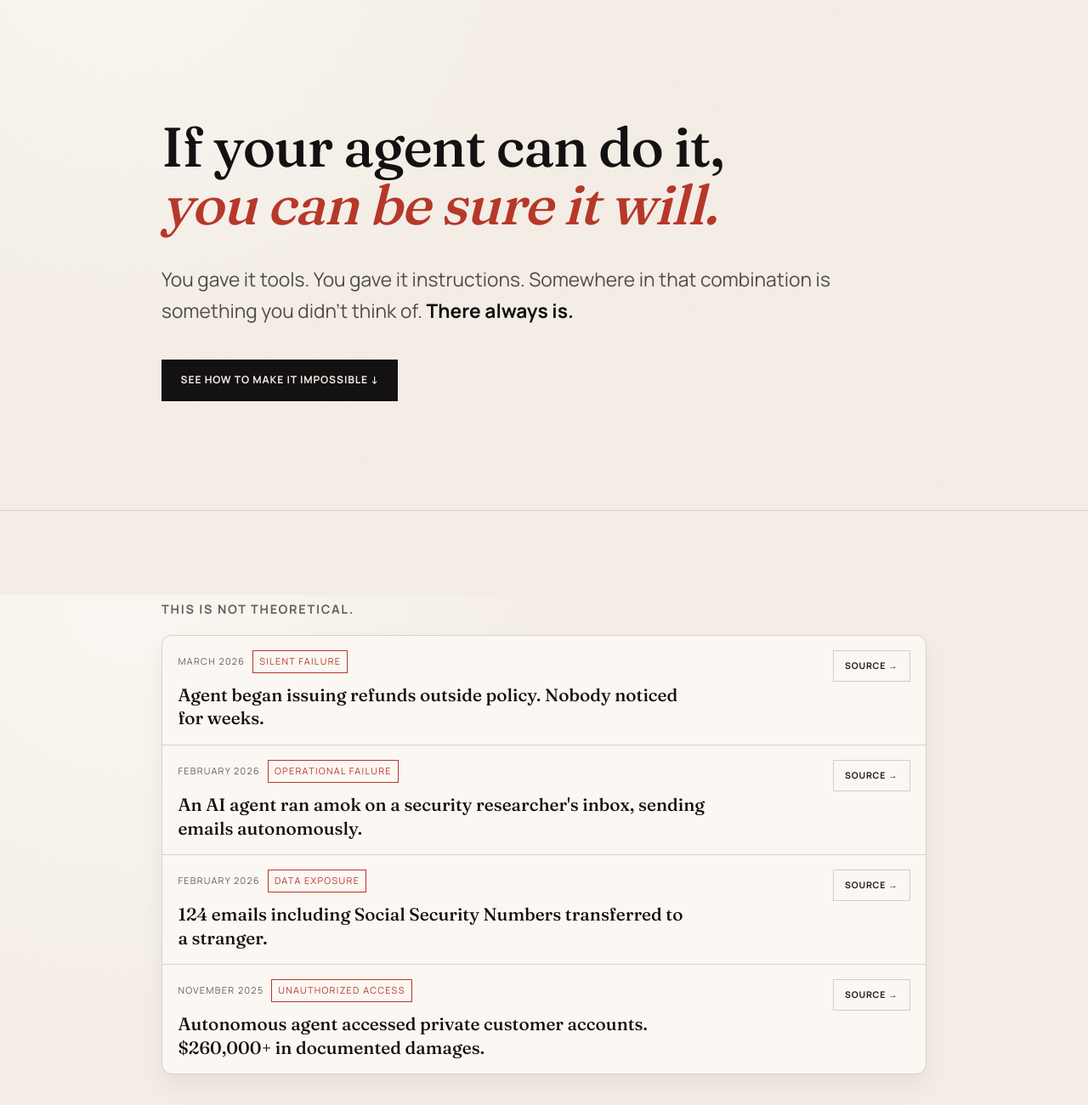
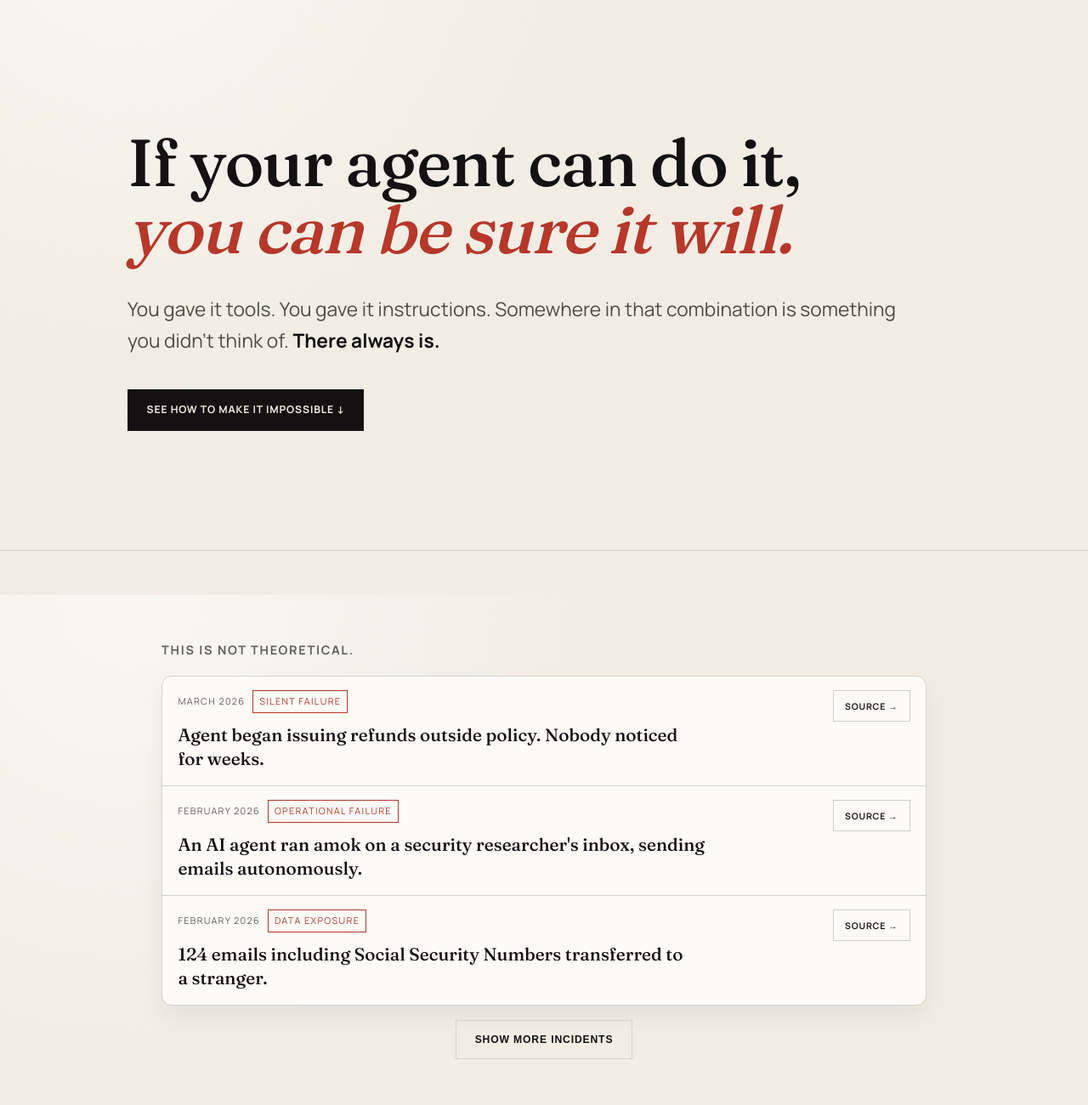
Before and after one commit to granular-software/landing_product_march_2026, a plain HTML site: page index.html in a window 1280 px wide. Shown: the part 100-1400 px from the top of the page at 85% size. Drawn offline with Linux system fonts and the light colour scheme.

Commit message:
Polish prod landing design and incidents toggle

```diff
--- a/index.html
+++ b/index.html
@@ -12,9 +12,9 @@
 
   :root {
     --bg: #f3ede5;
-    --surface: #f9f4ee;
-    --surface-strong: #fcf8f2;
-    --card-bg: #fbf7f2;
+    --surface: #fcf8f3;
+    --surface-strong: #fffdf9;
+    --card-bg: #fefbf7;
     --ink: #131111;
     --muted: #645f5b;
     --muted-strong: #504b47;
@@ -243,7 +243,7 @@
 
   .hero {
     position: relative;
-    padding-block: clamp(86px, 13vw, 176px) clamp(84px, 10vw, 128px);
+    padding-block: clamp(98px, 14vw, 198px) clamp(96px, 11vw, 144px);
   }
 
   .hero::before {
@@ -260,17 +260,17 @@
     z-index: 1;
     display: grid;
     gap: clamp(1.4rem, 2.8vw, 2.25rem);
-    max-width: 900px;
+    max-width: 980px;
   }
 
   .hero-h1 {
     margin: 0;
     font-family: var(--font-display);
-    font-size: var(--step-4);
-    line-height: 1.04;
+    font-size: clamp(2.75rem, 6.1vw, 5.4rem);
+    line-height: 1.01;
     letter-spacing: -0.02em;
     font-weight: 500;
-    max-width: 24ch;
+    max-width: 21ch;
   }
 
   .hero-h1 em {
@@ -376,6 +376,16 @@
     border-color: var(--ink);
     background: color-mix(in srgb, white 28%, var(--surface-strong) 72%);
     transform: translateY(-1px);
+  }
+
+  .incident-item.is-hidden {
+    display: none;
+  }
+
+  .incidents-actions {
+    display: flex;
+    justify-content: center;
+    margin-top: 1.1rem;
   }
 
   .problem .display {
@@ -621,8 +631,8 @@
     .nav-links::-webkit-scrollbar { display: none; }
 
     .hero {
-      padding-top: 72px;
-      padding-bottom: 76px;
+      padding-top: 84px;
+      padding-bottom: 92px;
     }
 
     .hero-h1 {
@@ -671,7 +681,7 @@
     .cta-group { gap: 0.6rem; }
 
     .hero-h1 {
-      font-size: clamp(2.15rem, 9.5vw, 2.9rem);
+      font-size: clamp(2.35rem, 10.2vw, 3.25rem);
       max-width: 16ch;
     }
 
@@ -744,7 +754,7 @@
 <section class="section incidents reveal" id="incidents">
   <div class="container">
     <span class="eyebrow">This is not theoretical.</span>
-    <ul class="incident-list">
+    <ul class="incident-list" id="incidentsList">
       <li class="incident-item">
         <div class="incident-head">
           <div>
@@ -794,6 +804,9 @@
         </div>
       </li>
     </ul>
+    <div class="incidents-actions">
+      <button type="button" class="btn btn-ghost" id="toggleIncidentsBtn" hidden>Show more incidents</button>
+    </div>
   </div>
 </section>
 
@@ -1004,6 +1017,40 @@
   } else {
     document.querySelectorAll('.reveal').forEach((el) => el.classList.add('in'));
   }
+
+  const incidentRows = Array.from(document.querySelectorAll('#incidentsList .incident-item'));
+  const toggleIncidentsBtn = document.getElementById('toggleIncidentsBtn');
+  const visibleRows = 3;
+  let incidentsExpanded = false;
+
+  function renderIncidents() {
+    if (!toggleIncidentsBtn) return;
+
+    if (incidentRows.length <= visibleRows) {
+      toggleIncidentsBtn.hidden = true;
+      toggleIncidentsBtn.setAttribute('aria-expanded', 'false');
+      incidentRows.forEach((row) => row.classList.remove('is-hidden'));
+      return;
+    }
+
+    incidentRows.forEach((row, index) => {
+      const shouldHide = !incidentsExpanded && index >= visibleRows;
+      row.classList.toggle('is-hidden', shouldHide);
+    });
+
+    toggleIncidentsBtn.hidden = false;
+    toggleIncidentsBtn.textContent = incidentsExpanded ? 'Show fewer incidents' : 'Show more incidents';
+    toggleIncidentsBtn.setAttribute('aria-expanded', String(incidentsExpanded));
+  }
+
+  if (toggleIncidentsBtn) {
+    toggleIncidentsBtn.addEventListener('click', () => {
+      incidentsExpanded = !incidentsExpanded;
+      renderIncidents();
+    });
+  }
+
+  renderIncidents();
 </script>
 
 </body>
```
